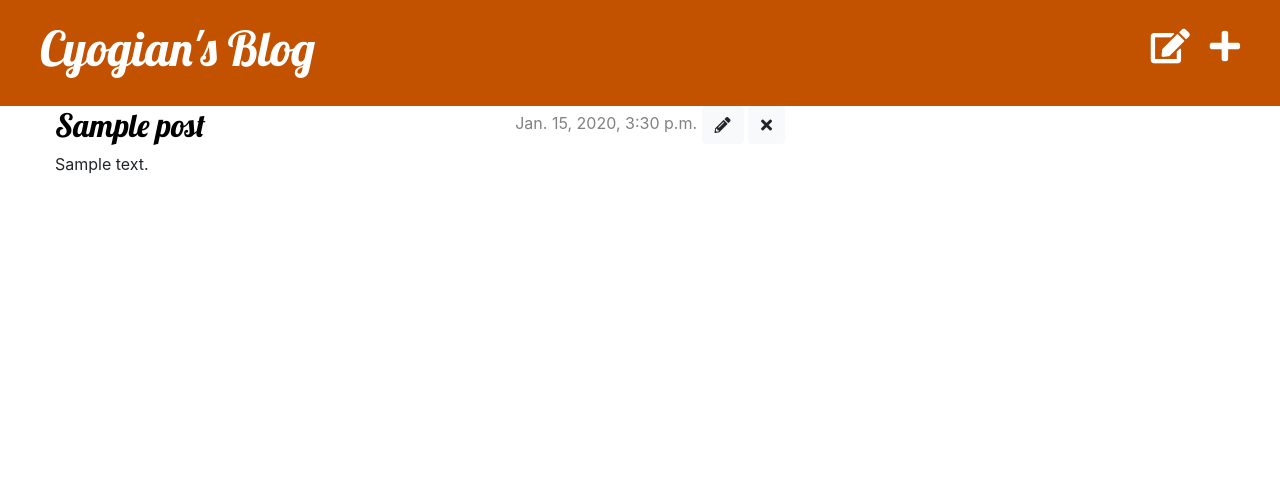
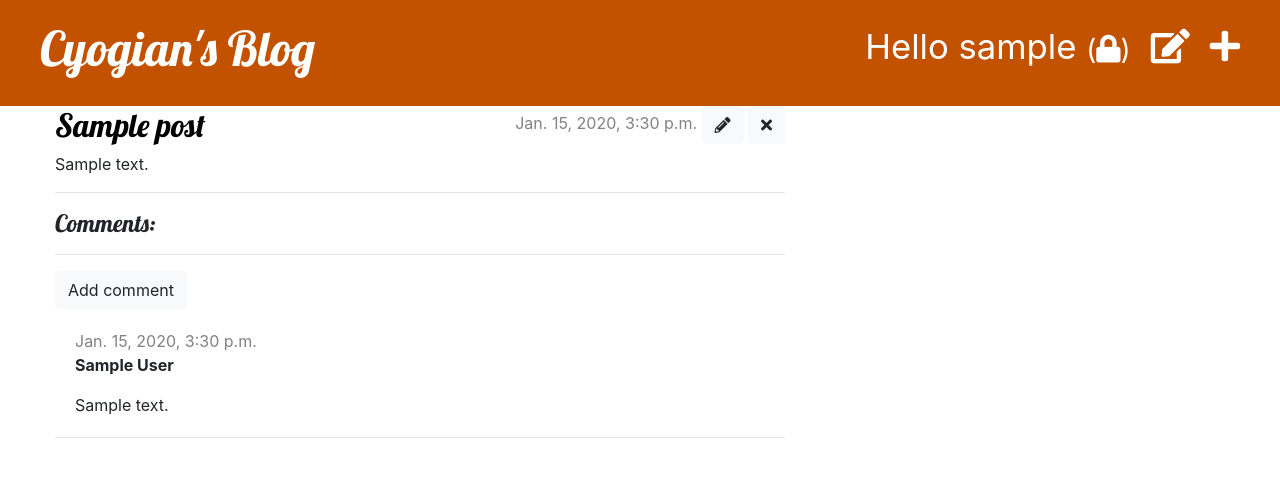
Before and after one commit to cyogian/my-first-blog, a Django app: page /post/1/ in a window 1280 px wide. Shown: the top 477 px of the page. Run offline with Django 3.2, Linux system fonts and the light colour scheme; a user stored in the database is signed in; tables that the repository leaves empty hold one stand-in row (values such as "Sample post"); some libraries are stand-ins or nearby versions.

Commit message:
BASICS & EXTENSIONS Completed

```diff
--- a/blog/admin.py
+++ b/blog/admin.py
@@ -1,5 +1,6 @@
 from django.contrib import admin
-from blog.models import Post
+from blog.models import Post, Comment
 # Register your models here.
 
 admin.site.register(Post)
+admin.site.register(Comment)
--- a/blog/models.py
+++ b/blog/models.py
@@ -15,5 +15,22 @@ class Post(models.Model):
         self.published_date = timezone.now()
         self.save()
 
+    def approved_comments(self):
+        return self.comment_set.filter(approved_comment=True)
+
     def __str__(self):
         return self.title
+
+class Comment(models.Model):
+    post = models.ForeignKey('blog.Post', on_delete=models.CASCADE)
+    author = models.CharField(max_length=200)
+    text = models.TextField()
+    created_date = models.DateTimeField(default=timezone.now)
+    approved_comment = models.BooleanField(default=False)
+
+    def approve(self):
+        self.approved_comment = True
+        self.save()
+
+    def __str__(self):
+        return self.text
--- a/blog/static/blog/css/blog.css
+++ b/blog/static/blog/css/blog.css
@@ -33,7 +33,21 @@ h1, h2, h3, h4{
     margin-right: 20px;
 }
 
-.post h2 a, .post h2 a:visited {
+.post h2 a, .post h2 a:visited  {
     color: #000000;
     text-decoration: none;
 }
+
+.comment {
+    margin: 20px 0px 20px 20px;
+}
+
+.logout-btn {
+    color: #ffffff;
+}
+
+.comcount a:visited, .comcount a  {
+    color: #000000;
+    text-decoration: none;
+    font-weight: bold;
+}
--- a/blog/templates/blog/base.html
+++ b/blog/templates/blog/base.html
@@ -18,6 +18,9 @@
       {% if user.is_authenticated %}
       <a href="{% url 'blog:post_new' %}" class="top-menu"><span class="fas fa-plus"></span></a>
       <a href="{% url 'blog:post_draft_list' %}" class="top-menu"><span class="fas fa-edit"></span></a>
+      <p class="top-menu">Hello {{ user.username }} <small>(<a href="{% url 'logout' %}"><span class="fas fa-lock logout-btn"></span></a>)</small></p>
+      {% else %}
+      <a href="{% url 'login' %}" class="top-menu"><span class="fas fa-unlock"></span></a>
       {% endif %}
       <h1><a href="/">Cyogian's Blog</a></h1>
     </div>
--- a/blog/templates/blog/post_detail.html
+++ b/blog/templates/blog/post_detail.html
@@ -17,4 +17,26 @@
                     <h2><a href="{% url 'blog:post_detail' pk=post.pk %}">{{ post.title }}</a></h2>
                     <p>{{ post.text|safe|linebreaksbr }}</p>
                 </div>
+                <hr>
+                <a id="comment_section"><h4>Comments:</h4></a>
+                <hr>
+                <a class="btn btn-light" href="{% url 'blog:add_comment_to_post' pk=post.pk %}">Add comment</a>
+                {% for comment in post.comment_set.all %}
+                    {% if user.is_authenticated or comment.approved_comment %}
+                    <div class="comment">
+                        <div class="date">
+                            {{ comment.created_date }}
+                            {% if not comment.approved_comment %}
+                                <a class="btn btn-light" href="{% url 'blog:comment_remove' pk=comment.pk %}"><span class="fas fa-times"></span></a>
+                                <a class="btn btn-light" href="{% url 'blog:comment_approve' pk=comment.pk %}">OK</a>
+                            {% endif %}
+                        </div>
+                        <strong>{{ comment.author }}</strong>
+                        <p>{{ comment.text|linebreaks }}</p>
+                    </div>
+                    {% endif %}
+                    <hr>
+                {% empty %}
+                    <p>No comments here yet :(</p>
+                {% endfor %}
 {% endblock %}
--- a/blog/templates/blog/post_list.html
+++ b/blog/templates/blog/post_list.html
@@ -6,7 +6,10 @@
                   <div class="date">
                     <p><B>Published On:</B> {{ post.published_date }}</p>
                   </div>
-                    <p>{{ post.text|safe|linebreaksbr|truncatewords:30}}...</p>
+                  <p>{{ post.text|safe|linebreaksbr|truncatewords:30}}...</p>
+                  <h6 class="comcount">
+                    <a href="{% url 'blog:post_detail' pk=post.pk %}#comment_section">Comments: {{ post.approved_comments.count }}</a>
+                  </h6>
                 </div>
                 {% endfor %}
 {% endblock %}
--- a/blog/urls.py
+++ b/blog/urls.py
@@ -12,4 +12,7 @@ urlpatterns=[
     path('drafts/', views.post_draft_list, name='post_draft_list'),
     path('post/<int:pk>/publish/', views.post_publish, name='post_publish'),
     path('post/<int:pk>/remove/', views.post_remove, name='post_remove'),
+    path('post/<int:pk>/comment/', views.add_comment_to_post, name='add_comment_to_post'),
+    path('comment/<int:pk>/approve/', views.comment_approve, name='comment_approve'),
+    path('comment/<int:pk>/remove/', views.comment_remove, name='comment_remove'),
 ]
--- a/blog/views.py
+++ b/blog/views.py
@@ -1,8 +1,8 @@
 from django.shortcuts import render, get_object_or_404, redirect
 from django.utils import timezone
-from .models import Post
-from .forms import PostForm
-
+from .models import Post, Comment
+from .forms import PostForm, CommentForm
+from django.contrib.auth.decorators import login_required
 # Create your views here.
 def post_list(request):
     posts = Post.objects.filter(published_date__lte=timezone.now()).order_by('published_date')
@@ -12,6 +12,7 @@ def post_detail(request, pk):
     post = get_object_or_404(Post, pk=pk)
     return render(request, 'blog/post_detail.html', {'post':post})
 
+@login_required
 def post_new(request):
     if request.method =="POST":
         form = PostForm(request.POST)
@@ -24,6 +25,7 @@ def post_new(request):
         form = PostForm()
         return render(request, 'blog/post_edit.html', {'form': form})
 
+@login_required
 def post_edit(request, pk):
     post = get_object_or_404(Post, pk=pk)
     if request.method == "POST":
@@ -38,16 +40,44 @@ def post_edit(request, pk):
         form = PostForm(instance=post)
     return render(request, 'blog/post_edit.html', {'form': form})
 
+@login_required
 def post_draft_list(request):
     posts = Post.objects.filter(published_date__isnull=True).order_by('created_date')
     return render(request, 'blog/post_draft_list.html', {'posts':posts})
 
+@login_required
 def post_publish(request, pk):
     post = get_object_or_404(Post, pk=pk)
     post.publish()
     return redirect('blog:post_detail', pk=pk)
 
+@login_required
 def post_remove(request, pk):
     post = get_object_or_404(Post, pk=pk)
     post.delete()
     return redirect('blog:post_list')
+
+def add_comment_to_post(request, pk):
+    post = get_object_or_404(Post, pk=pk)
+    if request.method == "POST":
+        form = CommentForm(request.POST)
+        if form.is_valid():
+            comment = form.save(commit=False)
+            comment.post = post
+            comment.save()
+            return redirect('blog:post_detail', pk=post.pk)
+    else:
+        form = CommentForm()
+    return render(request, 'blog/add_comment_to_post.html', {'form': form})
+
+@login_required
+def comment_approve(request, pk):
+    comment = get_object_or_404(Comment, pk=pk)
+    comment.approve()
+    return redirect('blog:post_detail', pk=comment.post.pk)
+
+@login_required
+def comment_remove(request, pk):
+    comment = get_object_or_404(Comment, pk=pk)
+    comment.delete()
+    return redirect('blog:post_detail', pk=comment.post.pk)
--- a/djangogirls/settings.py
+++ b/djangogirls/settings.py
@@ -128,3 +128,5 @@ USE_TZ = True
 
 STATIC_URL = '/static/'
 STATIC_ROOT = os.path.join(BASE_DIR, 'static')
+
+LOGIN_REDIRECT_URL = '/'
--- a/djangogirls/urls.py
+++ b/djangogirls/urls.py
@@ -15,8 +15,10 @@ Including another URLconf
 """
 from django.contrib import admin
 from django.urls import path, include
-
+from django.contrib.auth import views
 urlpatterns = [
     path('admin/', admin.site.urls),
+    path('accounts/login/', views.LoginView.as_view(), name='login'),
+    path('accounts/logout/', views.LogoutView.as_view(next_page='/'), name='logout'),
     path('', include('blog.urls')),
 ]
```
Also changed, not shown: blog/forms.py (+8 -1 lines), blog/templates/blog/add_comment_to_post.html (added, +10 -0 lines), blog/templates/registration/login.html (added, +25 -0 lines), blog/migrations/0002_comment.py (added).
